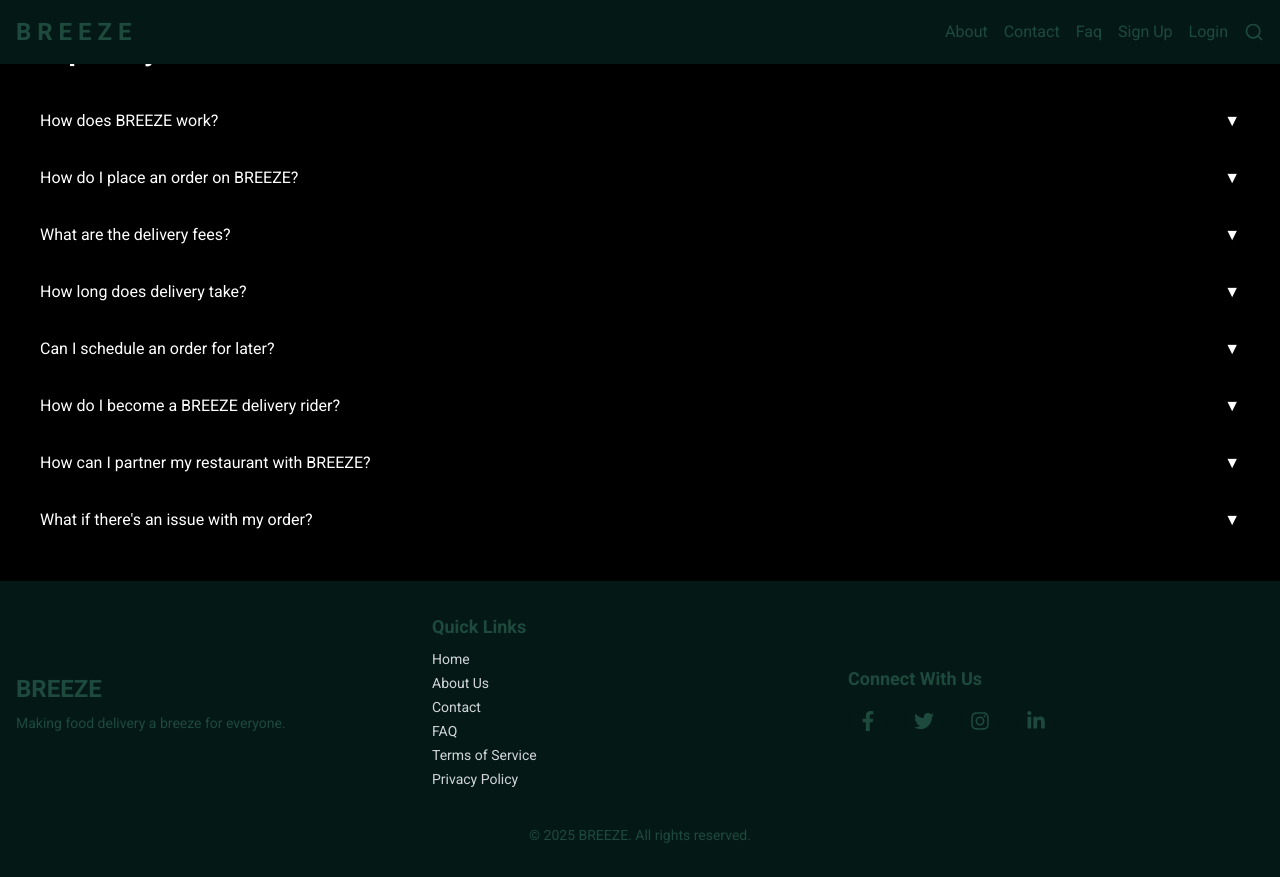
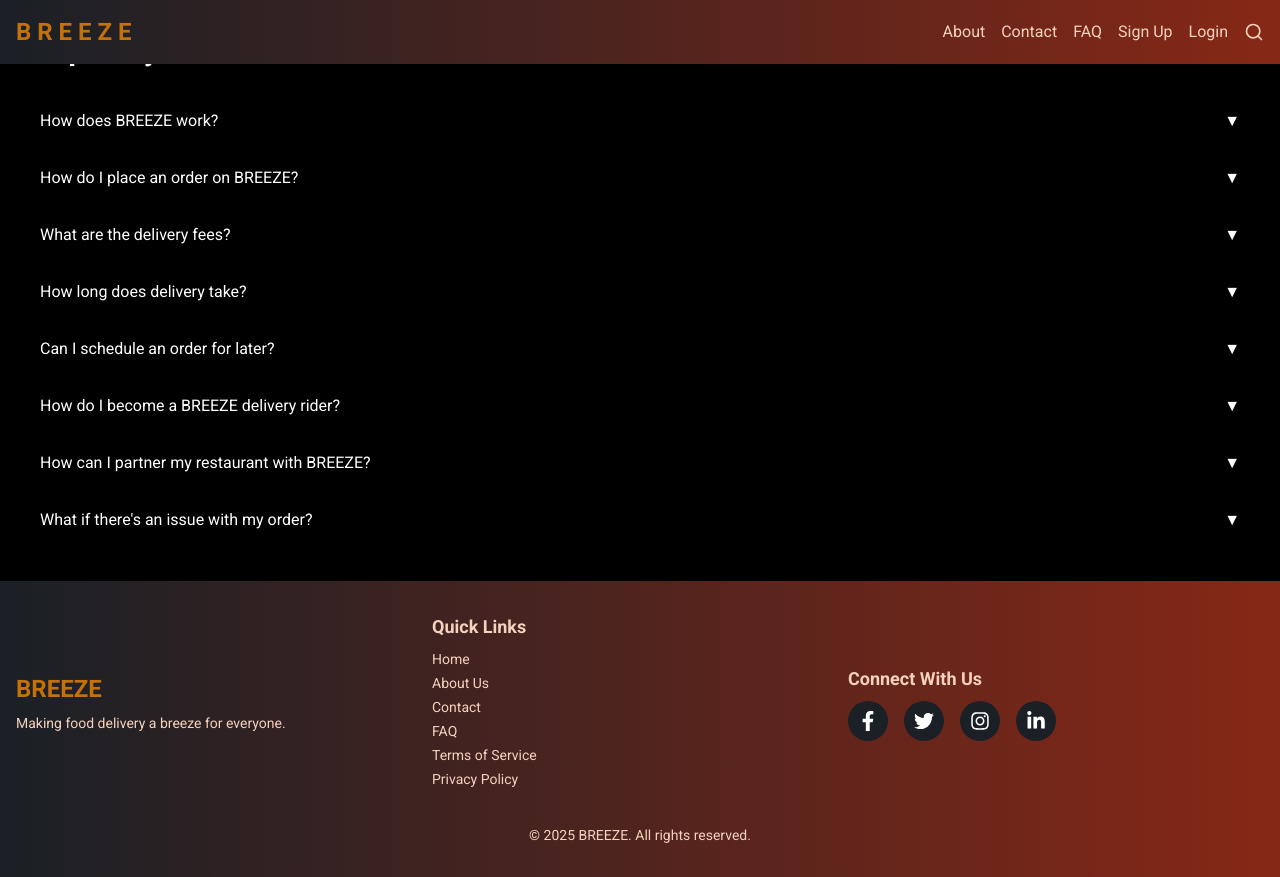
Before and after one commit to DrewHNIC/breeze_ng, a Next.js app: page /faq in a window 1280 px wide. Built offline with nearby package versions, Linux system fonts and the light colour scheme.

Commit message:
chinomso

```diff
--- a/src/components/layout/Footer.tsx
+++ b/src/components/layout/Footer.tsx
@@ -5,34 +5,32 @@ import { FaFacebookF, FaTwitter, FaInstagram, FaLinkedinIn } from 'react-icons/f
 
 const Footer: React.FC = () => {
   return (
-    <footer className="bg-[#041915] text-[#1E493D] py-8">
+    <footer className="bg-gradient-to-r from-[#1A2026] to-[#872816] text-[#F4D2BD] py-8">
       <div className="container mx-auto px-4">
         <div className="flex flex-wrap justify-between items-center">
           <div className="w-full md:w-1/3 mb-6 md:mb-0">
-            <h3 className="text-2xl font-bold mb-2">BREEZE</h3>
+            <h3 className="text-2xl font-bold mb-2 text-[#C4710B]">BREEZE</h3>
             <p className="text-sm">Making food delivery a breeze for everyone.</p>
           </div>
+
           <div className="w-full md:w-1/3 mb-6 md:mb-0">
             <h4 className="text-lg font-semibold mb-2">Quick Links</h4>
-            <ul className="text-sm text-gray-300">
-              {["Home", "About Us", "Contact", "FAQ", "Terms of Service", "Privacy Policy"].map((item, idx) => (
-                <li key={idx} className="mb-1">
-                  <Link href={`/${item.toLowerCase().replace(/ /g, "-")}`} className="hover:text-[#BF8C73]">
-                    {item}
+            <ul className="text-sm">
+              {['Home', 'About Us', 'Contact', 'FAQ', 'Terms of Service', 'Privacy Policy'].map((text, i) => (
+                <li key={i} className="mb-1">
+                  <Link href={`/${text.toLowerCase().replace(/\s+/g, '-')}`} className="hover:text-[#C4710B]">
+                    {text}
                   </Link>
                 </li>
               ))}
             </ul>
           </div>
+
           <div className="w-full md:w-1/3">
             <h4 className="text-lg font-semibold mb-2">Connect With Us</h4>
             <div className="flex space-x-4">
               {[FaFacebookF, FaTwitter, FaInstagram, FaLinkedinIn].map((Icon, i) => (
-                <a
-                  key={i}
-                  href="#"
-                  className="w-10 h-10 flex items-center justify-center rounded-full bg-[#041915] text-[#1E493D] hover:bg-[#BF8C73] hover:text-[#041915] transition duration-300"
-                >
+                <a key={i} href="#" className="w-10 h-10 flex items-center justify-center rounded-full bg-[#1A2026] hover:bg-[#C4710B] text-white transition duration-300">
                   <Icon size={20} />
                 </a>
               ))}
--- a/src/components/layout/Header.tsx
+++ b/src/components/layout/Header.tsx
@@ -7,23 +7,19 @@ const Header: React.FC = () => {
   const [isMenuOpen, setIsMenuOpen] = useState(false);
 
   return (
-    <header className="bg-[#041915] text-[#1E493D] fixed w-full z-10">
+    <header className="bg-gradient-to-r from-[#1A2026] to-[#872816] text-white fixed w-full z-10">
       <div className="container mx-auto px-4">
         <div className="flex justify-between items-center py-4">
-          <Link href="/" className="text-2xl font-bold text-[#1E493D]">
+          <Link href="/" className="text-2xl font-bold text-[#C4710B]">
             B R E E Z E
           </Link>
-          <div className="hidden md:flex space-x-4">
-            {["about", "contact", "faq", "#join-community", "login"].map((page, index) => (
-              <Link
-                key={index}
-                href={`/${page === "#join-community" ? "" : page}`}
-                className="hover:text-[#BF8C73] transition duration-300"
-              >
-                {page === "#join-community" ? "Sign Up" : page.charAt(0).toUpperCase() + page.slice(1)}
-              </Link>
-            ))}
-            <button className="hover:text-[#BF8C73] transition duration-300">
+          <div className="hidden md:flex space-x-4 text-[#F4D2BD]">
+            <Link href="/about" className="hover:text-[#C4710B] transition duration-300">About</Link>
+            <Link href="/contact" className="hover:text-[#C4710B] transition duration-300">Contact</Link>
+            <Link href="/faq" className="hover:text-[#C4710B]">FAQ</Link>
+            <Link href="/#join-community" className="hover:text-[#C4710B]">Sign Up</Link>
+            <Link href="/login" className="hover:text-[#C4710B]">Login</Link>
+            <button className="hover:text-[#C4710B] transition duration-300">
               <Search size={20} />
             </button>
           </div>
@@ -38,17 +34,13 @@ const Header: React.FC = () => {
         </div>
       </div>
       {isMenuOpen && (
-        <div className="md:hidden bg-[#0a2e26]">
-          <div className="container mx-auto px-4 py-2 space-y-2">
-            {["about", "contact", "faq", "#join-community", "login"].map((page, index) => (
-              <Link
-                key={index}
-                href={`/${page === "#join-community" ? "" : page}`}
-                className="block py-2 hover:text-[#BF8C73] transition duration-300"
-              >
-                {page === "#join-community" ? "Sign Up" : page.charAt(0).toUpperCase() + page.slice(1)}
-              </Link>
-            ))}
+        <div className="md:hidden bg-[#1A2026]">
+          <div className="container mx-auto px-4 py-2 space-y-2 text-[#F4D2BD]">
+            <Link href="/about" className="block py-2 hover:text-[#C4710B]">About</Link>
+            <Link href="/contact" className="block py-2 hover:text-[#C4710B]">Contact</Link>
+            <Link href="/faq" className="block py-2 hover:text-[#C4710B]">FAQ</Link>
+            <Link href="/#join-community" className="block py-2 hover:text-[#C4710B]">Sign Up</Link>
+            <Link href="/login" className="block py-2 hover:text-[#C4710B]">Login</Link>
           </div>
         </div>
       )}
--- a/src/pages/index.tsx
+++ b/src/pages/index.tsx
@@ -66,6 +66,7 @@ const Home: React.FC = () => {
       );
 
       setVideoUrls(urls.filter(Boolean));
+
       const random = urls[Math.floor(Math.random() * urls.length)];
       if (random) setCurrentVideo(random);
     };
@@ -83,7 +84,7 @@ const Home: React.FC = () => {
   }, [videoUrls]);
 
   return (
-    <div className="flex flex-col min-h-screen bg-gradient-to-b from-[#041915] to-[#0a2e26] text-[#1E493D]">
+    <div className="flex flex-col min-h-screen bg-gradient-to-b from-[#1A2026] to-[#872816] text-[#872816]">
       <Head>
         <title>BREEZE - Revolutionizing Food Delivery</title>
         <meta name="viewport" content="width=device-width, initial-scale=1.0" />
@@ -107,13 +108,13 @@ const Home: React.FC = () => {
               <source src={currentVideo} type="video/mp4" />
             </video>
           )}
-          <div className="absolute inset-0 bg-[#041915] bg-opacity-70 flex items-center justify-center px-4 text-center">
+          <div className="absolute inset-0 bg-gradient-to-b from-[#1A2026]/80 to-[#872816]/80 flex items-center justify-center px-4 text-center">
             <div className="max-w-xl">
-              <h1 className="text-4xl sm:text-6xl font-bold mb-4 text-[#1E493D]">Welcome to BREEZE</h1>
-              <p className="text-lg sm:text-2xl mb-6 italic text-[#BF8C73]">Make each delivery a breeze</p>
+              <h1 className="text-4xl sm:text-6xl font-bold mb-4 text-[#C4710B]">Welcome to BREEZE</h1>
+              <p className="text-lg sm:text-2xl mb-6 italic text-[#F4D2BD]">Make each delivery a breeze</p>
               <button
                 onClick={scrollToPersonas}
-                className="border border-[#BF8C73] text-[#BF8C73] px-6 py-2 rounded-md text-lg font-semibold hover:bg-[#BF8C73] hover:text-[#041915] transition"
+                className="border-2 border-[#C4710B] text-[#C4710B] px-6 py-2 rounded-md text-lg font-semibold hover:bg-[#C4710B] hover:text-white transition"
               >
                 Get Started
               </button>
@@ -122,12 +123,12 @@ const Home: React.FC = () => {
         </section>
 
         {/* User Personas Section */}
-        <section id="join-community" className="py-16 bg-gradient-to-b from-[#041915] to-[#0a2e26]" ref={personasRef}>
+        <section id="join-community" className="py-16 bg-gradient-to-b from-[#1A2026] to-[#872816]" ref={personasRef}>
           <div className="container mx-auto px-4">
-            <h2 className="text-4xl font-bold text-center mb-12 text-[#1E493D]">Join Our Community</h2>
+            <h2 className="text-4xl font-bold text-center mb-12 text-[#C4710B]">Join Our Community</h2>
             <div className="grid grid-cols-1 md:grid-cols-2 gap-8">
               {personas.map((persona) => (
-                <div key={persona.title} className="bg-[#0a2e26] rounded-lg shadow-md overflow-hidden hover:shadow-lg transition duration-300">
+                <div key={persona.title} className="bg-[#1A2026] rounded-lg shadow-md overflow-hidden hover:shadow-lg transition duration-300">
                   <div className="md:flex">
                     <div className="md:flex-shrink-0">
                       <Image
@@ -139,11 +140,11 @@ const Home: React.FC = () => {
                       />
                     </div>
                     <div className="p-6">
-                      <h3 className="uppercase tracking-wide text-sm text-[#BF8C73] font-bold">{persona.title}</h3>
-                      <p className="mt-2 text-gray-300">{persona.description}</p>
+                      <h3 className="uppercase tracking-wide text-sm text-[#C4710B] font-bold">{persona.title}</h3>
+                      <p className="mt-2 text-[#F4D2BD]">{persona.description}</p>
                       <Link
                         href={persona.link}
-                        className="mt-4 block border border-[#BF8C73] text-[#BF8C73] px-6 py-2 rounded-md hover:bg-[#BF8C73] hover:text-[#041915] transition duration-300 text-center"
+                        className="mt-4 block bg-[#1A2026] text-[#C4710B] px-6 py-2 rounded-md hover:bg-[#C4710B] hover:text-white transition duration-300 text-center"
                       >
                         Sign Up as {persona.title}
                       </Link>
@@ -156,12 +157,12 @@ const Home: React.FC = () => {
         </section>
 
         {/* Featured Restaurants Section */}
-        <section className="py-16 bg-gradient-to-b from-[#041915] to-[#0a2e26]">
+        <section className="py-16 bg-gradient-to-b from-[#1A2026] to-[#872816]">
           <div className="container mx-auto px-4">
-            <h2 className="text-4xl font-bold text-center mb-12 text-[#1E493D]">Featured Restaurants</h2>
+            <h2 className="text-4xl font-bold text-center mb-12 text-[#C4710B]">Featured Restaurants</h2>
             <div className="grid grid-cols-1 md:grid-cols-3 gap-8">
               {featuredRestaurants.map((restaurant) => (
-                <div key={restaurant.id} className="bg-[#0a2e26] rounded-lg shadow-md overflow-hidden hover:shadow-lg transition duration-300">
+                <div key={restaurant.id} className="bg-[#1A2026] rounded-lg shadow-md overflow-hidden hover:shadow-lg transition duration-300">
                   <Image
                     src={restaurant.image || "/placeholder.svg"}
                     alt={restaurant.name}
@@ -170,11 +171,11 @@ const Home: React.FC = () => {
                     className="w-full h-48 object-cover"
                   />
                   <div className="p-6">
-                    <h3 className="text-xl font-semibold mb-2 text-[#1E493D]">{restaurant.name}</h3>
-                    <p className="text-gray-400 mb-4">{restaurant.cuisine} • {restaurant.price} • {restaurant.rating} ★</p>
+                    <h3 className="text-xl font-semibold mb-2 text-[#C4710B]">{restaurant.name}</h3>
+                    <p className="text-[#F4D2BD] mb-4">{restaurant.cuisine} • {restaurant.price} • {restaurant.rating} ★</p>
                     <Link
                       href={`/restaurant/${restaurant.id}`}
-                      className="border border-[#BF8C73] text-[#BF8C73] px-4 py-2 rounded-md hover:bg-[#BF8C73] hover:text-[#041915] transition duration-300"
+                      className="bg-[#1A2026] text-[#C4710B] px-4 py-2 rounded-md hover:bg-[#C4710B] hover:text-white transition duration-300"
                     >
                       View Menu
                     </Link>
```
